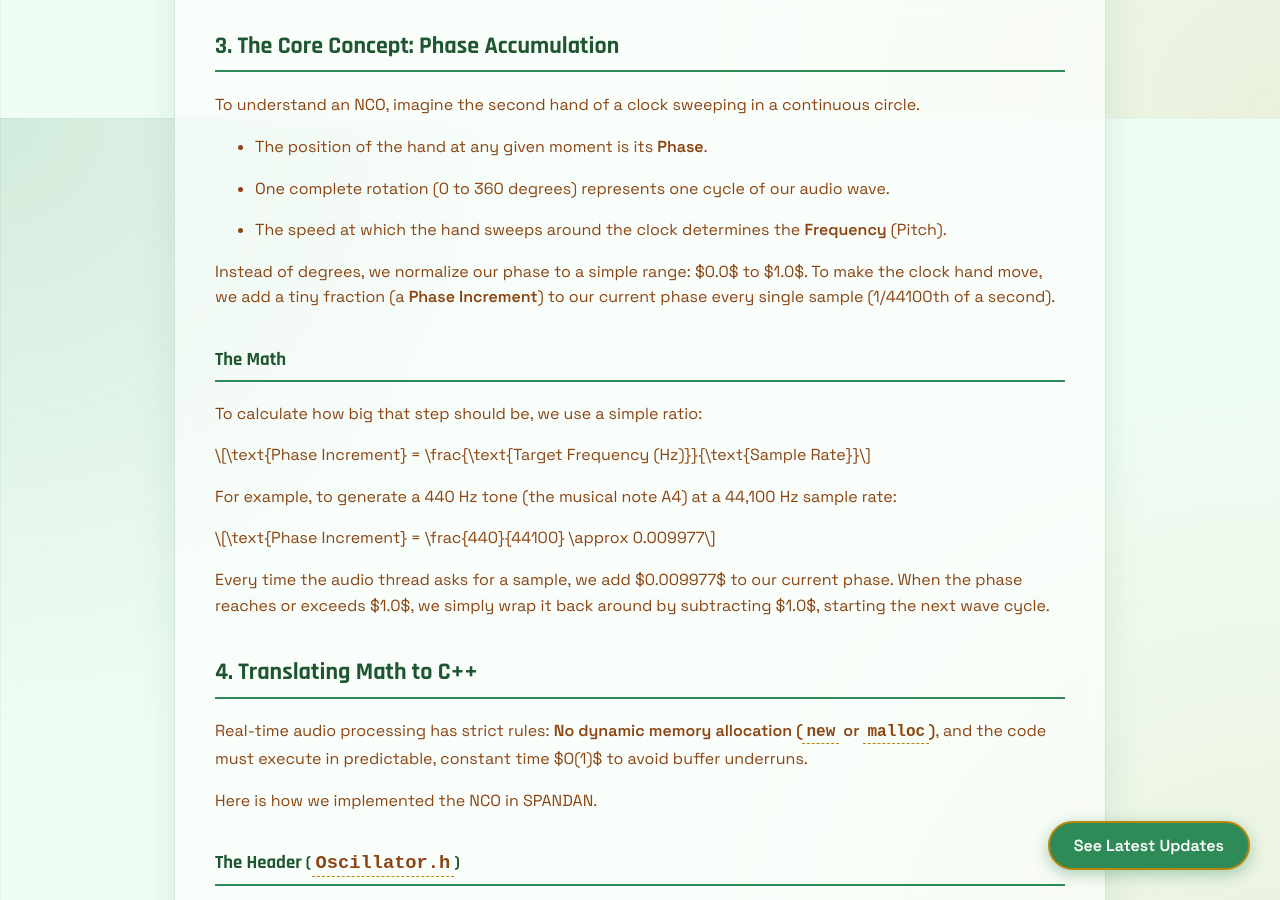
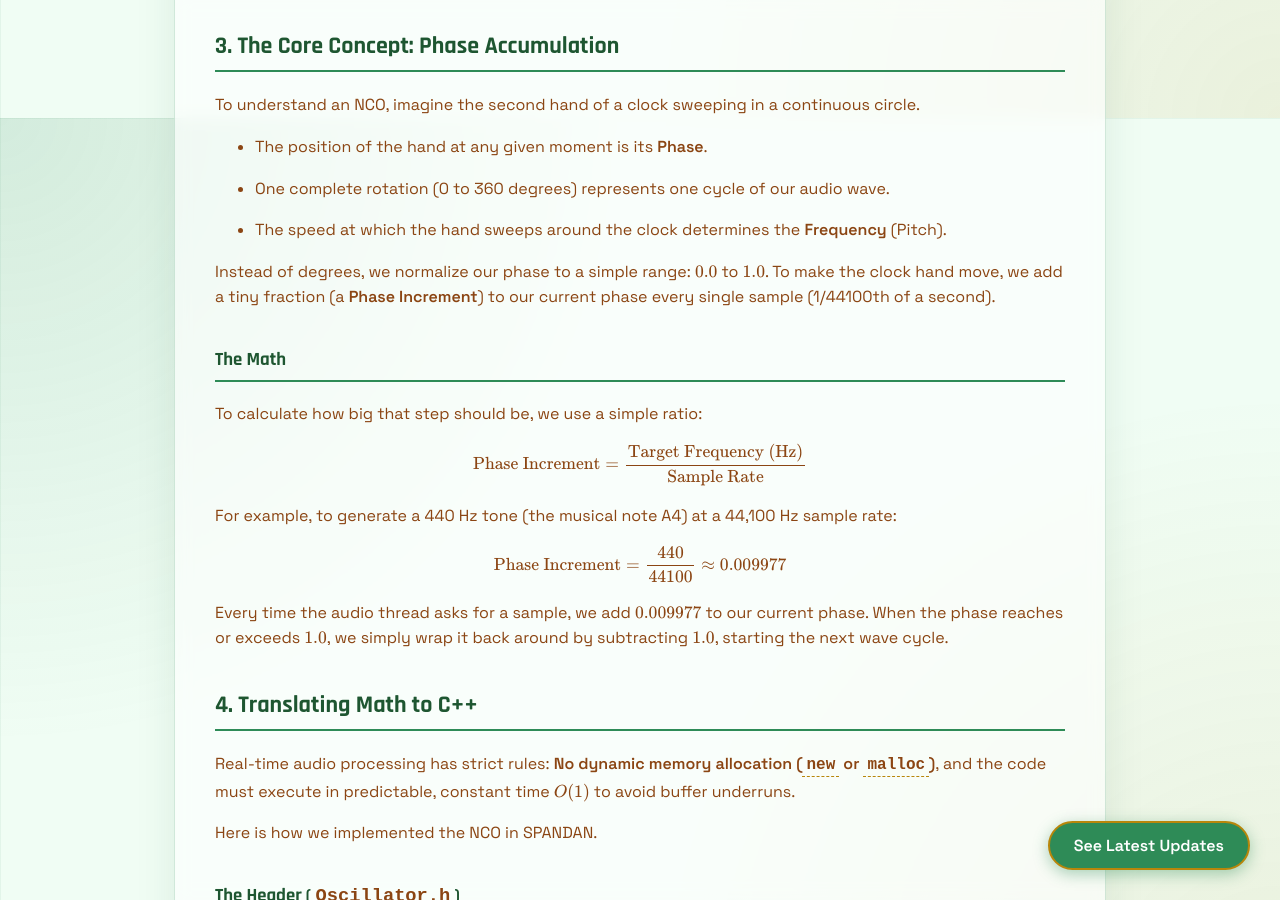
Before and after one commit to cryparc/Spandan, a Jekyll site: the page built from docs/Chapter_1_Oscillator.md, in a window 1280 px wide and 900 px high, scrolled down 2582 px. Built offline with Jekyll 4.4.1, drawn with Linux system fonts in a browser that asks for light colours; part of the change alters nothing that is shown; some of the changed text lies outside the part shown.

```diff
--- a/docs/_layouts/default.html
+++ b/docs/_layouts/default.html
@@ -7,6 +7,21 @@
     <!-- Importing Sci-Fi/Tech fonts to match the Cyber vibe -->
     <link href="https://fonts.googleapis.com/css2?family=Rajdhani:wght@500;700&family=Space+Grotesk:wght@400;600&display=swap" rel="stylesheet">
     <link rel="stylesheet" href="{{ '/assets/css/style.css' | relative_url }}">
+
+    <!-- MathJax for LaTeX equation rendering on GitHub Pages -->
+    <script>
+      window.MathJax = {
+        tex: {
+          inlineMath: [['$', '$'], ['\\(', '\\)']],
+          displayMath: [['$$', '$$'], ['\\[', '\\]']],
+          processEscapes: true
+        },
+        options: {
+          skipHtmlTags: ['script', 'noscript', 'style', 'textarea', 'pre', 'code']
+        }
+      };
+    </script>
+    <script defer src="https://cdn.jsdelivr.net/npm/mathjax@3/es5/tex-mml-chtml.js"></script>
 </head>
 <body>
     <div class="plugin-window">
```
